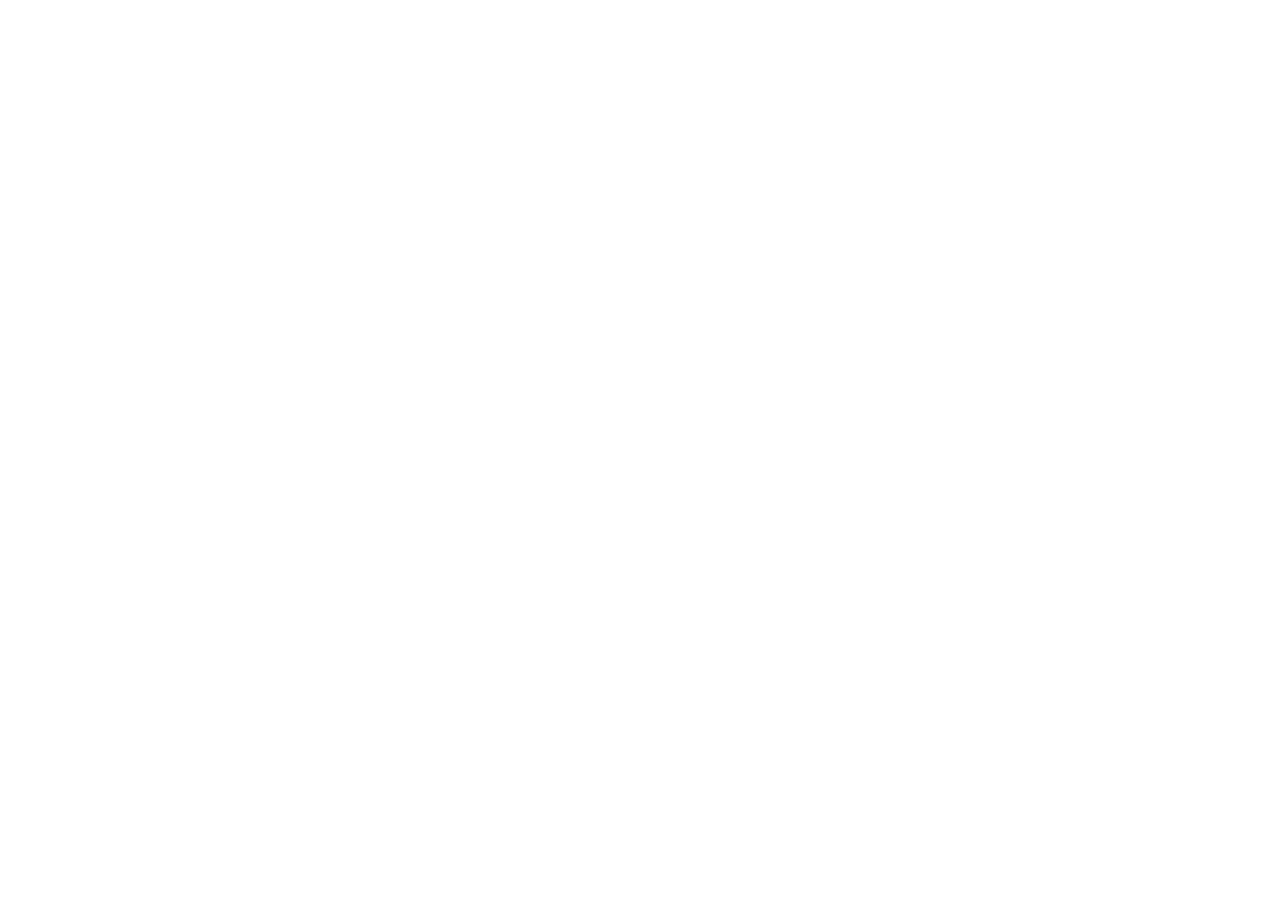
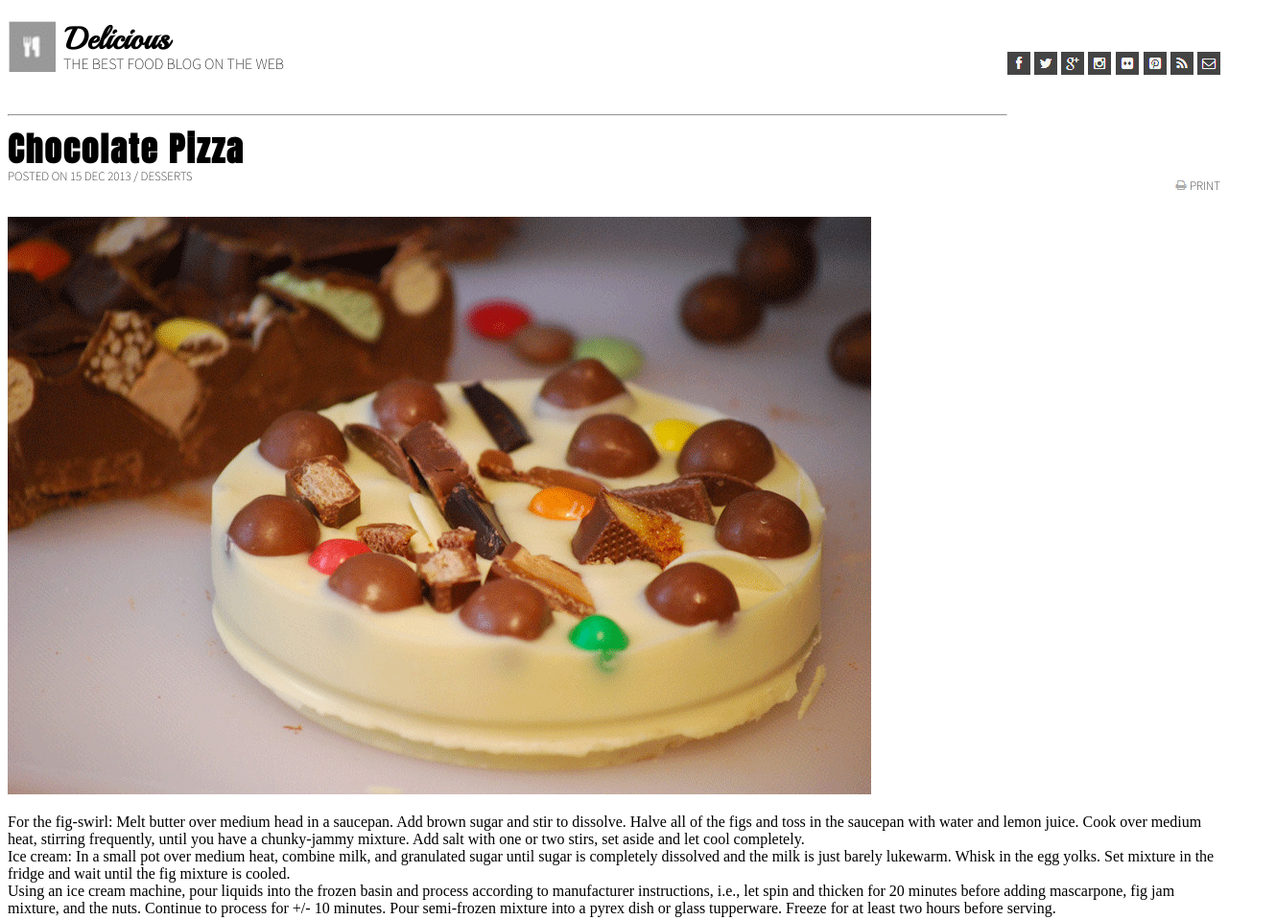
Before and after one commit to jaimekinsley/chocolate-pizza, a plain HTML site: page index.html in a window 1280 px wide. Shown: the top 959 px of the page at 96% size, 1330 px wide, since content can reach past the window. Before the commit the page ends 800 px from the top, so only its background shows below. Drawn offline with Linux system fonts and the light colour scheme.

Commit message:
css on top secton

```diff
--- a/index.html
+++ b/index.html
@@ -8,6 +8,77 @@
     <link rel="stylesheet" href="style.css">
 </head>
 <body>
+    <header>
+        <div id="header-left">
+            <img id="fork-knife" src='./img/small-logo.png'>
+            <div>
+            <h1>Delicious</h1>
+            <p id="tagline">THE BEST FOOD BLOG ON THE WEB</p>
+            </div>
+            </div>
+        <div id="header-right">
+            <img src='./img/fb-icon.png'>
+            <img src='./img/twit-icon.png'>
+            <img src='./img/gp-icon.png'>
+            <img src='./img/insta-icon.png'>
+            <img src='./img/flic-icon.png'>
+            <img src='./img/pint-icon.png'>
 
+            <img src='./img/rss-icon.png'>
+            <img src='./img/mail-icon.png'>
+        </div>
+
+        </header>
+
+        <hr/>
+
+    <main>
+        <section>
+            <h2>Chocolate Pizza</h2>
+            <p id="posted-date">POSTED ON 15 DEC 2013 / DESSERTS</p>
+            <div id="print">
+            <img src='./img/print-icon.png'> <span>PRINT</span>
+            </div>
+        </section>
+        <section>
+            <img src='./img/choco-pizza.png'>
+            <p>
+                For the fig-swirl: Melt butter over medium head in a saucepan. Add brown sugar and stir to dissolve. Halve all of the figs and toss in the saucepan with water and lemon juice. Cook over medium heat, stirring frequently, until you have a chunky-jammy mixture. Add salt with one or two stirs, set aside and let cool completely. <br>
+                Ice cream: In a small pot over medium heat, combine milk, and granulated sugar until sugar is completely dissolved and the milk is just barely lukewarm. Whisk in the egg yolks. Set mixture in the fridge and wait until the fig mixture is cooled.<br>
+                Using an ice cream machine, pour liquids into the frozen basin and process according to manufacturer instructions, i.e., let spin and thicken for 20 minutes before adding mascarpone, fig jam mixture, and the nuts. Continue to process for +/- 10 minutes. Pour semi-frozen mixture into a pyrex dish or glass tupperware. Freeze for at least two hours before serving.
+            </p>
+        </section>
+        <section>
+            <img src='./img/list-bg.png'>
+            <ul>
+                <li>1 1/2 cups milk</li>
+                <li>1/2 cup mascarpone</li>
+                <li>1/2 tsp pink salt</li>
+                <li>1 lb Black Mission Figs</li>
+                <li>1/2 cup brown sugar</li>
+                <li>2-4 tbsp water</li>
+                <li>1 1/2 cups heavy cream</li>
+                <li class="line through">1/3 gradulated sugar</li>
+                <li class="line through">2 eggs yolk</liclass="line through">
+                <li>1 lemon, juiced</li>
+                <li>2 tbsp butter</li>
+                <li>1 cup honey roasted pecans, roughly chopped</li>
+            </ul>
+        </section>
+        <hr/>
+        <section>
+            <img src='./img/van-pic.png'>
+            <p>Vaness Stevenson</p>
+            <p>Food enthusiast, photography fan. Add a pinch of raw foodism and that's pretty much who I am.</p>
+            <button>SHARE RECIPE</button>
+        </section>
+    </main>
+    <footer>
+        <img src='./img/small-logo.png'>
+        <p>
+            Delicious &copy 2013 &#8226; All Rights Reserved.<br>
+            Proudly published with Ghost.
+        </p>
+    </footer>
 </body>
 </html>
--- a/style.css
+++ b/style.css
@@ -0,0 +1,50 @@
+@import url('https://fonts.googleapis.com/css2?family=Anton&family=Playball&family=Source+Sans+Pro:wght@200&display=swap');
+
+* {
+    box-sizing: border-box;
+}
+
+h1 {
+    font-family: 'Playball', cursive;
+}
+
+h2 {
+    font-family:'Anton', sans-serif;
+    font-size: 35px;
+    letter-spacing: 2px;
+    margin: 0px;
+}
+
+#tagline {
+    font-family: 'Source Sans Pro', sans-serif;
+    position: relative;
+    left: 58px;
+    bottom: 27px;
+}
+
+#fork-knife {
+    float:left;
+    margin-right: 10px;
+    width: 50px;
+}
+
+#header-right {
+    float: right;
+    position: relative;
+    bottom: 65px;
+}
+
+#posted-date {
+    font-family: 'Source Sans Pro', sans-serif;
+    position: relative;
+    bottom: 20px;
+    font-size: 13px;
+}
+
+#print {
+    font-family: 'Source Sans Pro', sans-serif;
+    font-size: 13px;
+    float: right;
+    position: relative;
+    bottom: 40px;
+}
```
